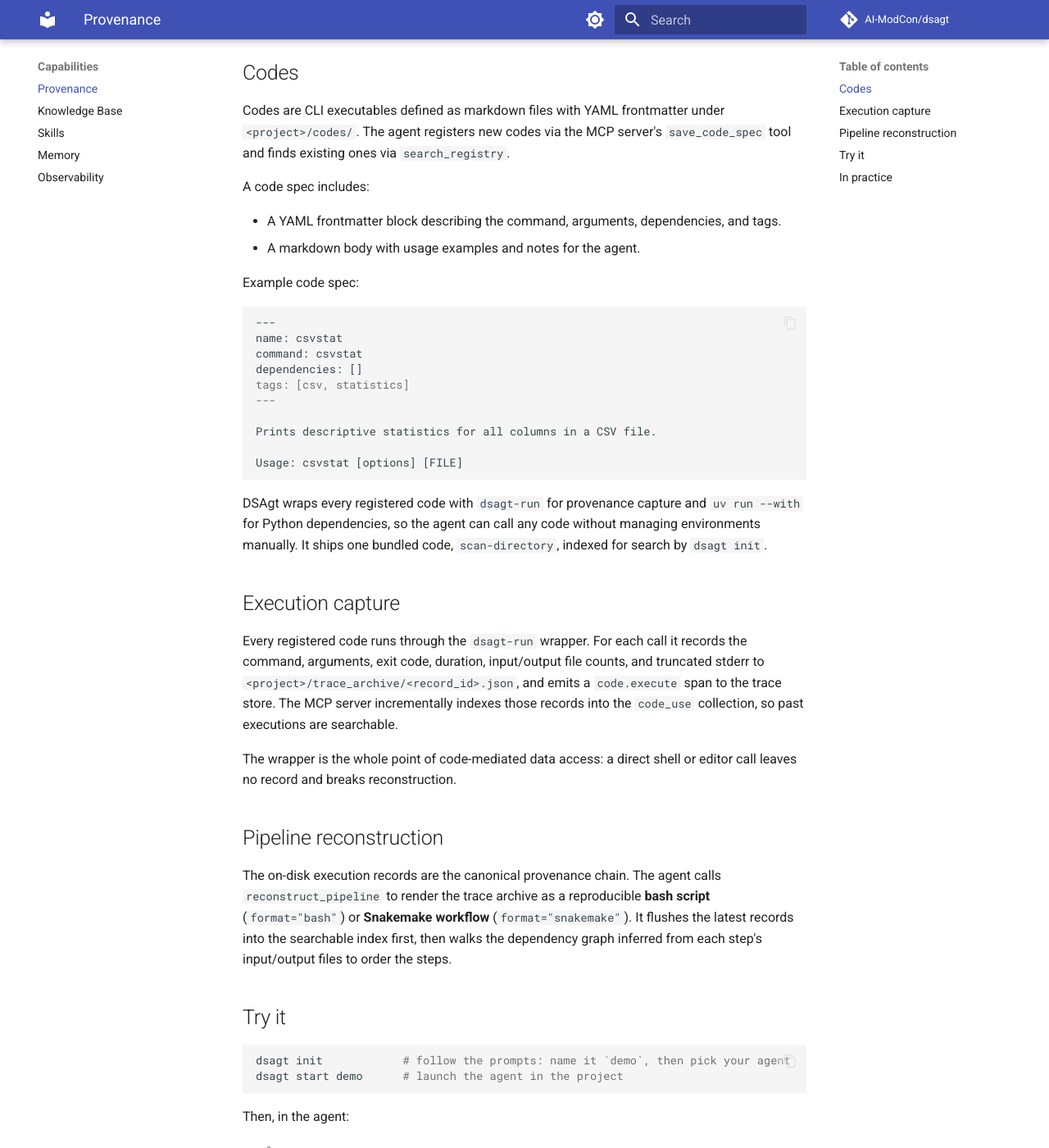
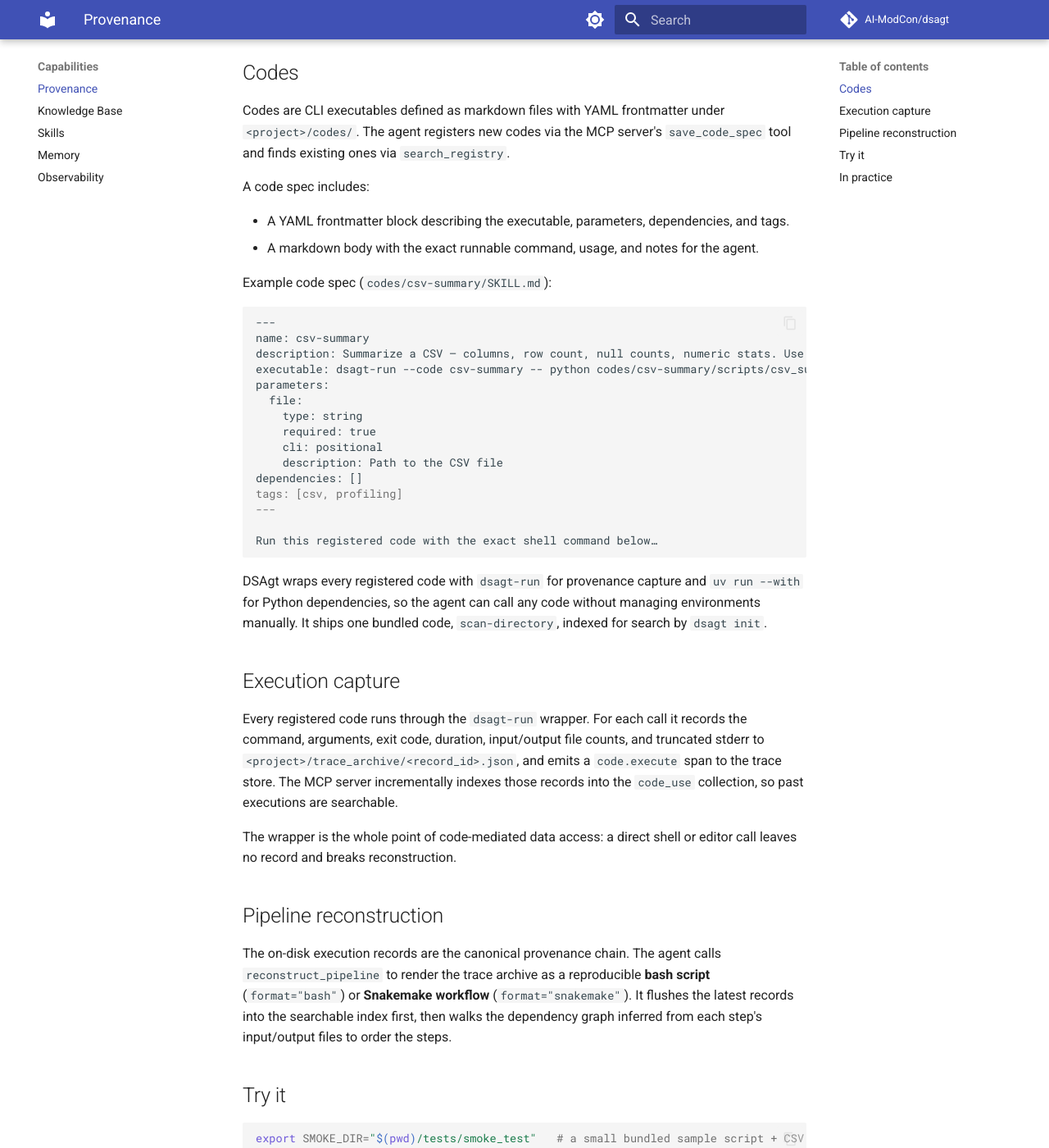
Before and after one commit to AI-ModCon/dsagt, an MkDocs documentation site: the page built from docs/provenance.md, in a window 1280 px wide and 1400 px high, scrolled down 273 px. Shown: the whole window at 82% size. Built offline with MkDocs 1.6.1 and Material for MkDocs 9.7.7, drawn with Linux system fonts in a browser that asks for light colours; comment, search, counter and statistics services are not loaded; some of the changed text lies outside the part shown.

Commit message:
docs: replace csvkit quickstart demo with a stdlib csv_summary code
csvkit was dropped as a dependency, but the README/docs quickstart still
told users to register csvkit codes (csvcut/csvstat/...) — following it
failed at that step.  Replace with a bundled, stdlib-only fixture
(tests/smoke_test/csv_summary.py: csv + statistics, no install) that the
agent registers and runs on samples.csv — the same self-contained pattern
the smoke test uses for greet.py.

Its null-count output surfaces the empty status/timestamp cells, which is
the exact fact the quickstart's explicit-memory step stores and recalls
(previously asserted out of nowhere).

- README.md + docs/quickstart.md: steps 2 & 4 + capability tables.
- docs/provenance.md: the worked example spec and 'Try it' flow, and the
  example frontmatter updated to the current executable/parameters shape.
- tests/test_csv_summary_fixture.py: deterministic guard on the fixture's
  columns / null-columns / numeric-stats so it can't drift from the docs.

Co-Authored-By: Claude Fable 5 <noreply@anthropic.com>

````diff
--- a/docs/provenance.md
+++ b/docs/provenance.md
@@ -8,22 +8,27 @@ Codes are CLI executables defined as markdown files with YAML frontmatter under
 
 A code spec includes:
 
-- A YAML frontmatter block describing the command, arguments, dependencies, and tags.
-- A markdown body with usage examples and notes for the agent.
+- A YAML frontmatter block describing the executable, parameters, dependencies, and tags.
+- A markdown body with the exact runnable command, usage, and notes for the agent.
 
-Example code spec:
+Example code spec (`codes/csv-summary/SKILL.md`):
 
 ```markdown
 ---
-name: csvstat
-command: csvstat
+name: csv-summary
+description: Summarize a CSV — columns, row count, null counts, numeric stats. Use when profiling a tabular dataset.
+executable: dsagt-run --code csv-summary -- python codes/csv-summary/scripts/csv_summary.py
+parameters:
+  file:
+    type: string
+    required: true
+    cli: positional
+    description: Path to the CSV file
 dependencies: []
-tags: [csv, statistics]
+tags: [csv, profiling]
 ---
 
-Prints descriptive statistics for all columns in a CSV file.
-
-Usage: csvstat [options] [FILE]
+Run this registered code with the exact shell command below…
 ```
 
 DSAgt wraps every registered code with `dsagt-run` for provenance capture and `uv run --with` for Python dependencies, so the agent can call any code without managing environments manually. It ships one bundled code, `scan-directory`, indexed for search by `dsagt init`.
@@ -41,14 +46,15 @@ The on-disk execution records are the canonical provenance chain. The agent call
 ## Try it
 
 ```bash
+export SMOKE_DIR="$(pwd)/tests/smoke_test"   # a small bundled sample script + CSV
 dsagt init            # follow the prompts: name it `demo`, then pick your agent
 dsagt start demo      # launch the agent in the project
 ```
 
-Then, in the agent:
+Then, in the agent (replace `$SMOKE_DIR` with the absolute path you exported):
 
-1. > Register the csvkit codes `csvstat` and `csvcut`.
-2. > Use `csvstat` from the registry on `data/samples.csv` and summarize the columns.
+1. > Register the CLI utility at `$SMOKE_DIR/csv_summary.py` as a code named `csv-summary`.
+2. > Run the `csv-summary` code from the registry on `$SMOKE_DIR/data/samples.csv` and summarize the columns.
 3. > Reconstruct the pipeline as a bash script.
 
 Afterwards, inspect the trail:
````
Also changed, not shown: README.md (+6 -4 lines), docs/quickstart.md (+6 -5 lines), 2 other files.
